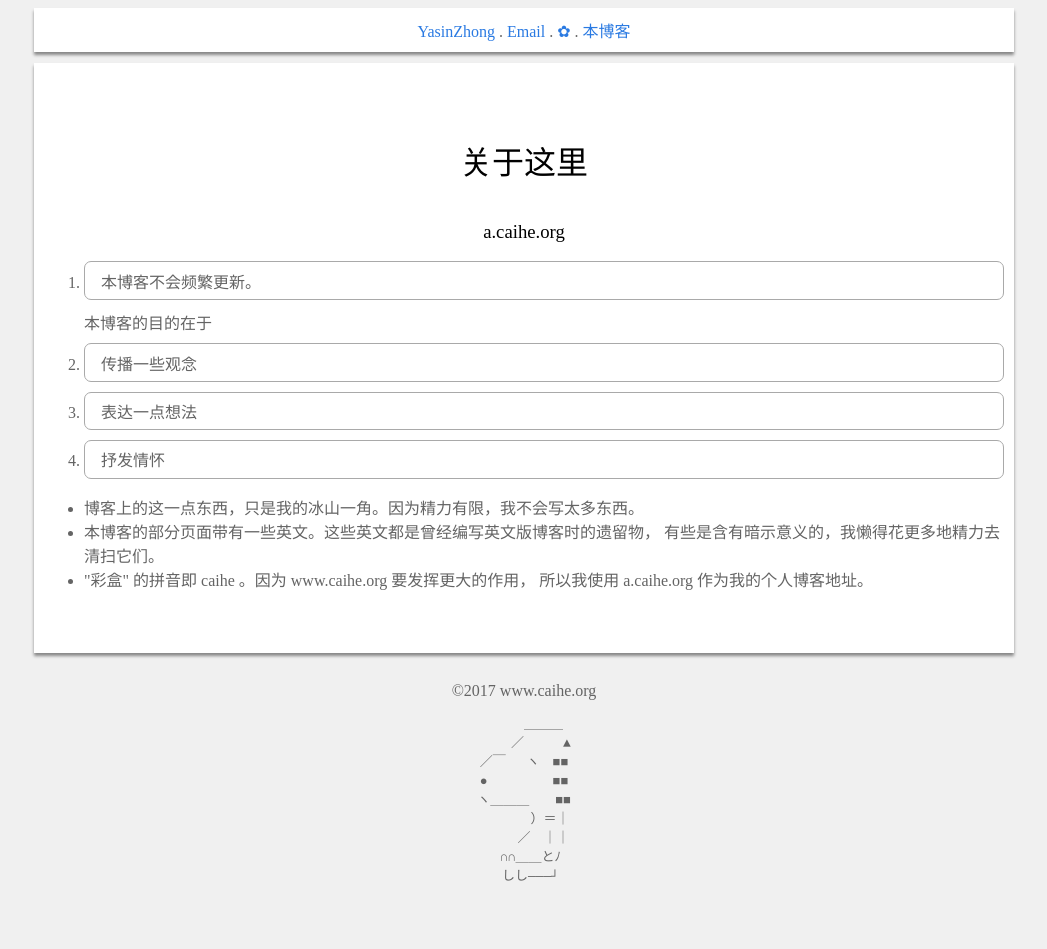
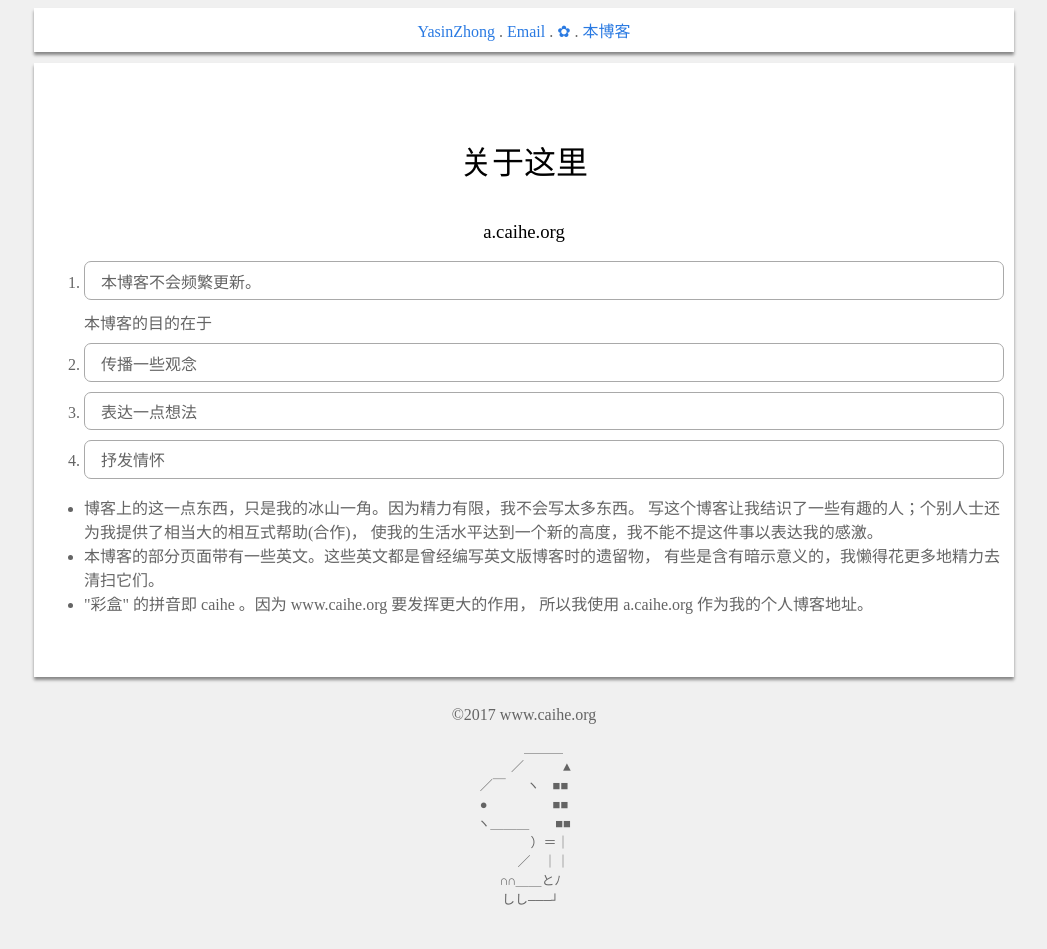
Before and after one commit to YasinZhong/yasinzhong.github.io, a Jekyll site: the page built from post0/SelfIntroduction.html, in a window 1280 px wide. Shown: the whole page, without its empty margins (116-1163 px from the left). Built offline with Jekyll 4.4.1, drawn with Linux system fonts in a browser that asks for light colours; comment, search, counter and statistics services are not loaded; before the commit the page ends 925 px from its top, so only the background shows below that.

Commit message:
2018/04/22

```diff
--- a/post0/SelfIntroduction.html
+++ b/post0/SelfIntroduction.html
@@ -18,6 +18,8 @@ title: 关于这里
   <ul class="normal">
     <li>
       博客上的这一点东西，只是我的冰山一角。因为精力有限，我不会写太多东西。
+			写这个博客让我结识了一些有趣的人；个别人士还为我提供了相当大的相互式帮助(合作)，
+			使我的生活水平达到一个新的高度，我不能不提这件事以表达我的感激。
     </li>
 
     <li>
```
